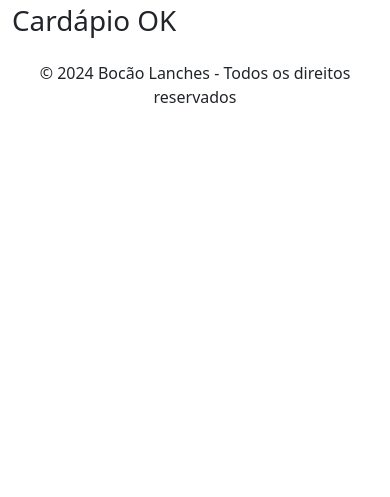
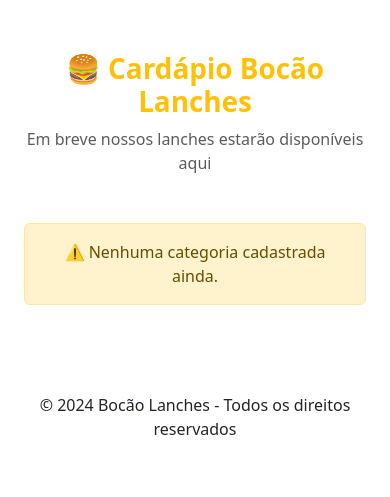
Before and after one commit to devgui01/BocaoLanches, a Django app: page /cardapio/ in a window 390 px wide; the page is wider, and only the part inside the window is pictured. Shown: the part 386-883 px from the top of that part. Before the commit the page ends 489 px from the top of that part, so only its background shows below. Run offline with Django 4.2, Linux system fonts and the light colour scheme.

Commit message:
13-01-2026

```diff
--- a/templates/core/cardapio.html
+++ b/templates/core/cardapio.html
@@ -1,5 +1,40 @@
-{% extends "base.html" %}
+{% extends 'base.html' %}
+{% load static %}
+
+{% block title %}Cardápio | Bocão Lanches{% endblock %}
 
 {% block content %}
-<h1>Cardápio OK</h1>
+<div class="container py-5">
+    <div class="text-center mb-5">
+        <h1 class="fw-bold text-warning">🍔 Cardápio Bocão Lanches</h1>
+        <p class="text-muted">Em breve nossos lanches estarão disponíveis aqui</p>
+    </div>
+
+    {% if categorias %}
+        {% for categoria in categorias %}
+            <div class="mb-4">
+                <h3 class="text-warning">{{ categoria.nome }}</h3>
+                <div class="row">
+                    {% for produto in categoria.produtos.all %}
+                        <div class="col-md-4 mb-3">
+                            <div class="card h-100">
+                                <div class="card-body">
+                                    <h5 class="card-title">{{ produto.nome }}</h5>
+                                    <p class="card-text">{{ produto.descricao }}</p>
+                                    <strong>R$ {{ produto.preco }}</strong>
+                                </div>
+                            </div>
+                        </div>
+                    {% empty %}
+                        <p class="text-muted">Nenhum produto nesta categoria.</p>
+                    {% endfor %}
+                </div>
+            </div>
+        {% endfor %}
+    {% else %}
+        <div class="alert alert-warning text-center">
+            ⚠️ Nenhuma categoria cadastrada ainda.
+        </div>
+    {% endif %}
+</div>
 {% endblock %}
```
